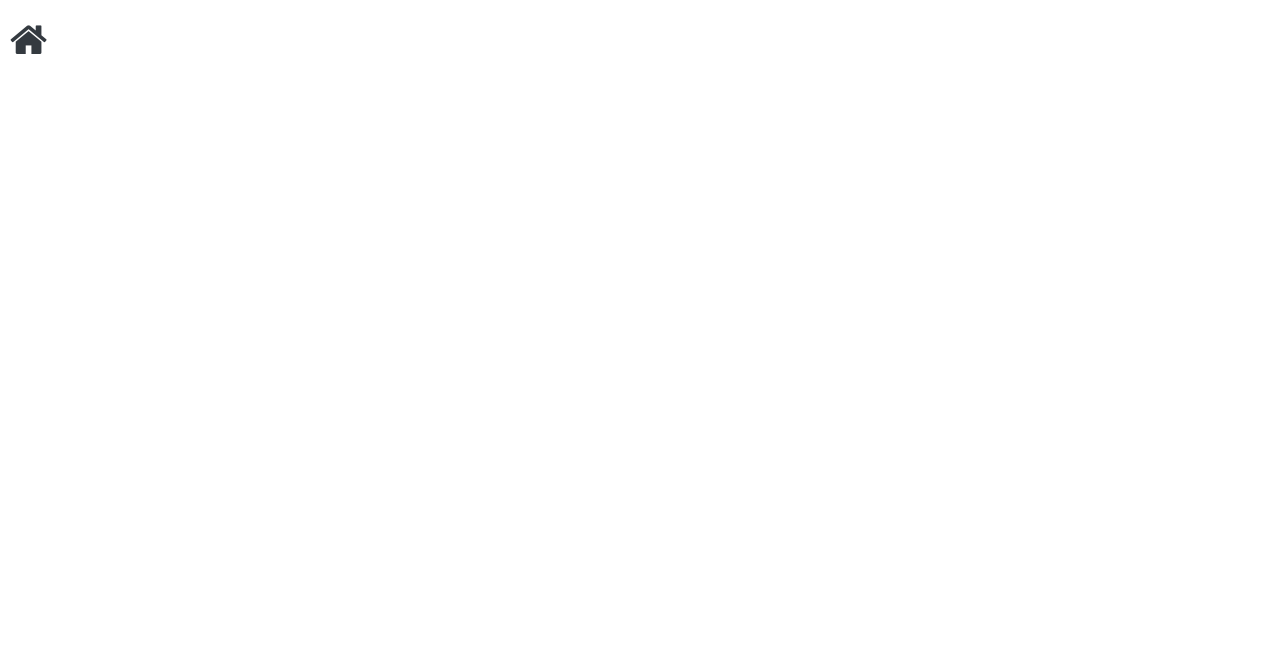
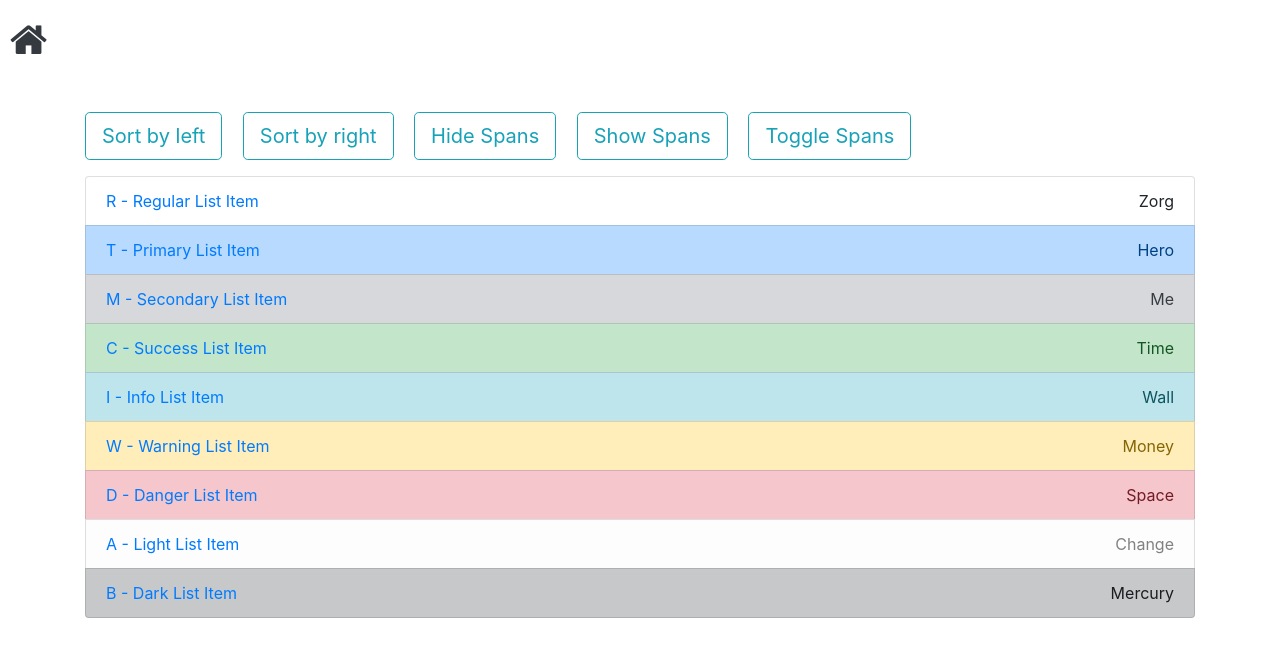
Before and after one commit to hypnobluez/ctv, a plain HTML site: page projects/sortable.html in a window 1280 px wide. Drawn offline with nearby package versions, Linux system fonts and the light colour scheme.

Commit message:
sortables and hides shows

```diff
--- a/projects/sortable.html
+++ b/projects/sortable.html
@@ -16,9 +16,25 @@
     <div w3-include-html="../home.html"></div>
 
 
-    <div class="container">
-
-
+    <div class="container mt-5 pt-5">
+        <div class="my-3">
+            <button class="btn btn-outline-info btn-lg d-inline" onclick="w3.sortHTML('#id01', 'li','a')">Sort by left</button>
+            <button class="btn btn-outline-info btn-lg d-inline ml-3" onclick="w3.sortHTML('#id01', 'li','span')">Sort by right</button>
+            <button class="btn btn-outline-info btn-lg d-inline ml-3" onclick="w3.hide('span')">Hide Spans</button>
+            <button class="btn btn-outline-info btn-lg d-inline ml-3" onclick="w3.show('span')">Show Spans</button>
+            <button class="btn btn-outline-info btn-lg d-inline ml-3" onclick="w3.toggleShow('span')">Toggle Spans</button>
+        </div>
+        <ul class="list-group" id="id01">
+            <li class="list-group-item"><a href="#">R - Regular List Item</a><span class="float-right">Zorg</span></li>
+            <li class="list-group-item list-group-item-primary"><a href="#">T - Primary List Item</a><span class="float-right">Hero</span></li>
+            <li class="list-group-item list-group-item-secondary"><a href="#">M - Secondary List Item</a><span class="float-right">Me</span></li>
+            <li class="list-group-item  list-group-item-success"><a href="#">C - Success List Item</a><span class="float-right">Time</span></li>
+            <li class="list-group-item  list-group-item-info"><a href="#">I - Info List Item</a><span class="float-right">Wall</span></li>
+            <li class="list-group-item  list-group-item-warning"><a href="#">W - Warning List Item</a><span class="float-right">Money</span></li>
+            <li class="list-group-item  list-group-item-danger"><a href="#">D - Danger List Item</a><span class="float-right">Space</span></li>
+            <li class="list-group-item  list-group-item-light"><a href="#">A - Light List Item</a><span class="float-right">Change</span></li>
+            <li class="list-group-item  list-group-item-dark"><a href="#">B - Dark List Item</a><span class="float-right">Mercury</span></li>
+        </ul>
 
 
 
```
